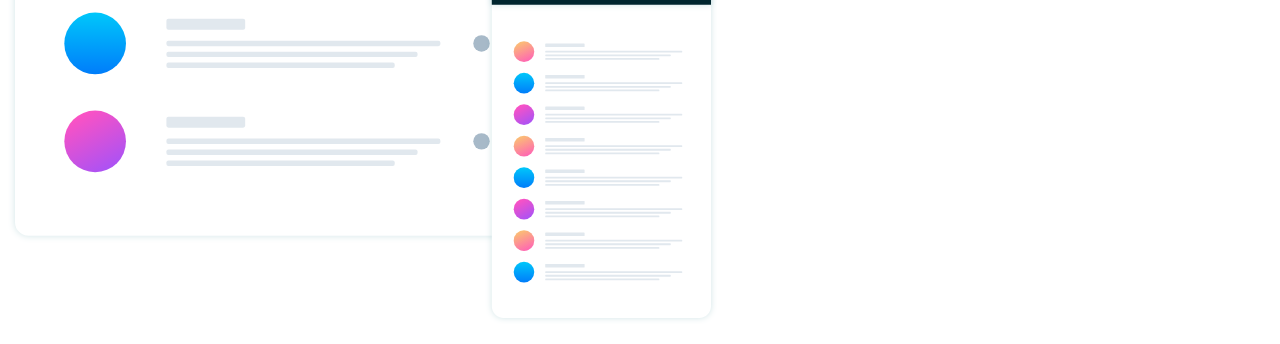
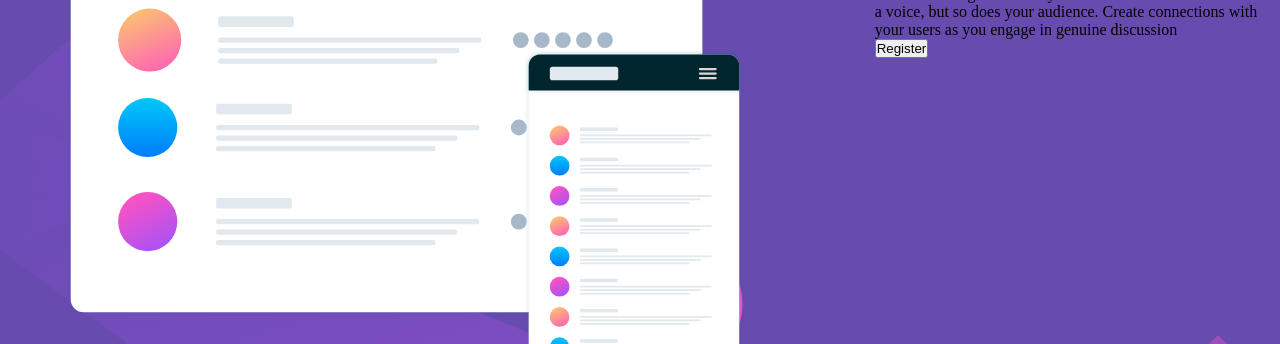
Before and after one commit to macu-dev/huddle-landing-page, a plain HTML site: page index.html in a window 1280 px wide. Shown: the part 259-603 px from the top of the page. Drawn offline with Linux system fonts and the light colour scheme.

Commit message:
se agrego el grid, mediaquerie

```diff
--- a/index.html
+++ b/index.html
@@ -5,19 +5,22 @@
   <meta name="viewport" content="width=device-width, initial-scale=1.0"> <!-- displays site properly based on user's device -->
   <link rel="icon" type="image/png" sizes="32x32" href="./images/favicon-32x32.png">
   <title>Frontend Mentor | Huddle landing page with single introductory section</title>
+  <link rel="stylesheet" href="style/CSS/main.css">
+  <!-- font awesome-->
+  <link rel="stylesheet" href="font-awesome/css/all.css">
 </head>
 <body>
-  <header class="header-huddle">
+  <header class="header-huddle container">
     <nav class="navbar-huddle">
       <div class="navbar-brand-huddle">
         <img src="images/logo.svg" alt="logo huddle">
       </div>
     </nav>
 
-    <div class="container-content">
+    <div class="container-content-img">
       <img src="images/illustration-mockups.svg" alt="website">
     </div>
-    <div class="container-content">
+    <div class="container-content-text">
       <div class="text-title">
         <h1>build the comunity your fans will love</h1>
       </div>
@@ -38,12 +41,12 @@
         <i class="fab fa-instagram"></i>
       </div>
     </div>
+    <footer>
+      <p class="attribution">
+        Challenge by <a href="https://www.frontendmentor.io?ref=challenge" target="_blank">Frontend Mentor</a>.
+        Coded by Macu 👩‍💻 <a href="https://github.com/macu-dev/huddle-landing-page">Repository</a>.
+      </p>
+    </footer>
   </header>
-  <footer>
-    <p class="attribution">
-      Challenge by <a href="https://www.frontendmentor.io?ref=challenge" target="_blank">Frontend Mentor</a>.
-      Coded by Macu 👩‍💻 <a href="https://github.com/macu-dev/huddle-landing-page">Repository</a>.
-    </p>
-  </footer>
 </body>
 </html>
--- a/style/SASS/base/_reset.scss
+++ b/style/SASS/base/_reset.scss
@@ -9,5 +9,6 @@ html{
   height:$size-100;
 }
 body{
-  min-width: 100%;
+  min-width: $size-100;
+  height:$size-100;
 }
--- a/style/SASS/layout/_body.scss
+++ b/style/SASS/layout/_body.scss
@@ -1,3 +1,3 @@
 body{
-  background-color:$color-nav-netflix;
+  background-color:$color-violet;
 }
--- a/style/SASS/layout/_grid.scss
+++ b/style/SASS/layout/_grid.scss
@@ -2,51 +2,33 @@
   width:$size-100;
   height:$size-100;
   display:grid;
-  grid-template-columns: $sidebar-width repeat(6,1fr);
-  grid-template-rows: repeat(20,auto);
-  grid-template-areas:"navigation header header header header header header"
-                      "navigation header header header header header header"
-                      "navigation header header header header header header"
-                      "navigation header header header header header header"
-                      "navigation myList myList myList myList myList myList"
-                      "navigation myList myList myList myList myList myList"
-                      "navigation myList myList myList myList myList myList"
-                      "navigation popular popular popular popular popular popular"
-                      "navigation popular popular popular popular popular popular"
-                      "navigation popular popular popular popular popular popular"
-                      "navigation news    news    news    news    news    news"
-                      "navigation news    news    news    news    news    news"
-                      "navigation news    news    news    news    news    news"
-                      "navigation trending  trending  trending    trending    trending    trending"
-                      "navigation trending  trending  trending    trending    trending    trending"
-                      "navigation trending  trending  trending    trending    trending    trending"
-                      "navigation footer footer  footer  footer    footer    footer"
-                      "navigation footer footer  footer  footer    footer    footer"
-                      "navigation footer footer  footer  footer    footer    footer"
-                      "navigation footer footer  footer  footer    footer    footer" ;
+  grid-template-columns: 5% 2fr 1fr;
+  grid-template-rows: 170px 1fr repeat(3,1fr);
+  grid-template-areas:"espacio navigation navigation"
+                      "espacio contenido1  contenido2"
+                      "espacio     button      button  "
+                      "espacio    icon-social  icon-social"
+                      "espacio     footer      footer  " ;
 
-  header{
-    @include grid-row-column(header);
-  }
 
-  .navigation-netflix{
+  .navbar-huddle{
     @include grid-row-column(navigation);
   }
 
- .my-list-netflix{
-    @include grid-row-column(myList);
+ .container-content-img{
+    @include grid-row-column(contenido1);
   }
 
- .popular-netflix{
-    @include grid-row-column(popular);
+ .container-content-text{
+    @include grid-row-column(contenido2);
   }
 
- .news-netflix{
-    @include grid-row-column(news);
+ .btn-box{
+    @include grid-row-column(button);
   }
 
-  .trending-netflix{
-    @include grid-row-column(trending);
+  .container-icons{
+    @include grid-row-column(icon-social);
   }
 
   footer{
--- a/style/SASS/layout/_header.scss
+++ b/style/SASS/layout/_header.scss
@@ -1,84 +1,95 @@
-.container{
-  header{
-    @include bg($color-bg-img, url("/img/stranger-things.jpg"), 70%, right);
-    height: 80vh;
+.header-huddle{
+  width: $size-100;
+  height: $size-100;
+  @include bg(url('/images/bg-desktop.svg'), cover, center center);
+
+  .container-content-img{
+    width: 100%;
+    height: 100%;
     display: flex;
-    flex-wrap: wrap;
-    color: $color-white;
-    align-content: center;
-  }
-}
+    justify-content: flex-start;
+    align-items: center;
 
-.box-text{
-  width: $size-100;
-  padding:0 2rem;
-
-  .title-netflix{
-    @include font($font-monstserrat, 1.4rem, $color-white);
-    margin-bottom: 0;
-    text-transform: uppercase;
-
-    span{
-      @include font($font-original, 1
-      .4rem, $color-white);
-      margin-left: 3px;
-      text-transform: uppercase;
+    img{
+      width: 90%;
+      max-width: 84%;
+      height: 100%;
+      object-fit: contain;
     }
-  }
-
-  .title-serie{
-    @include font($font-serie, 4rem, $color-white);
-    text-transform: uppercase;
-    transform:scale(1,1.15);
-  }
-}
-
-.box-info-serie{
- padding: 0 2rem;
-}
-
-.box-clasification-serie{
-  .match{
-    text-transform: capitalize;
-    color:rgb(9, 160, 9);
-    letter-spacing: 1px;
-    font-size: 1.15rem;
-  }
-
-  .year{
-    margin-left: $margin;
-    font-size: 1.15rem;
-  }
-
-  .clasification{
-    background-color: rgb(31, 30, 30);
-    padding: 4px;
-    color:grey;
-    font-weight: bolder;
-    text-transform: uppercase;
-    margin-left: $margin;
-  }
-
-  .seasons{
-   @include settings-clasification(capitalize);
-  }
-
-  .hd{
-    @include settings-clasification(uppercase);
-    color: $color-grey;
-    border: 1px solid  $color-grey;
-    padding: 3px;
-    border-radius: 4px;
   }
 
 }
 
-.box-info-serie{
+// .box-text{
+//   width: $size-100;
+//   padding:0 2rem;
 
-  .overview-serie{
-    margin-top: $margin;
-    @include font($font-monstserrat, 1.3rem, $color-grey);
-    line-height: 26px;
-    width: $size-50;
-  }
-}
+//   .title-netflix{
+//     @include font($font-monstserrat, 1.4rem, $color-white);
+//     margin-bottom: 0;
+//     text-transform: uppercase;
+
+//     span{
+//       @include font($font-original, 1
+//       .4rem, $color-white);
+//       margin-left: 3px;
+//       text-transform: uppercase;
+//     }
+//   }
+
+//   .title-serie{
+//     @include font($font-serie, 4rem, $color-white);
+//     text-transform: uppercase;
+//     transform:scale(1,1.15);
+//   }
+// }
+
+// .box-info-serie{
+//  padding: 0 2rem;
+// }
+
+// .box-clasification-serie{
+//   .match{
+//     text-transform: capitalize;
+//     color:rgb(9, 160, 9);
+//     letter-spacing: 1px;
+//     font-size: 1.15rem;
+//   }
+
+//   .year{
+//     margin-left: $margin;
+//     font-size: 1.15rem;
+//   }
+
+//   .clasification{
+//     background-color: rgb(31, 30, 30);
+//     padding: 4px;
+//     color:grey;
+//     font-weight: bolder;
+//     text-transform: uppercase;
+//     margin-left: $margin;
+//   }
+
+//   .seasons{
+//    @include settings-clasification(capitalize);
+//   }
+
+//   .hd{
+//     @include settings-clasification(uppercase);
+//     color: $color-grey;
+//     border: 1px solid  $color-grey;
+//     padding: 3px;
+//     border-radius: 4px;
+//   }
+
+// }
+
+// .box-info-serie{
+
+//   .overview-serie{
+//     margin-top: $margin;
+//     @include font($font-monstserrat, 1.3rem, $color-grey);
+//     line-height: 26px;
+//     width: $size-50;
+//   }
+// }
--- a/style/SASS/layout/_mediaqueries.scss
+++ b/style/SASS/layout/_mediaqueries.scss
@@ -1,94 +1,13 @@
-@include mq ($extra-large){
-  .container header{
-    background-size: cover;
-    background-position: center center;
-    height: 100vh;
-  }
+@include mq ($medium){
+  .container {
+    grid-template-rows: repeat(6,auto);
+    grid-template-areas:"navigation navigation navigation"
+                        "contenido1 contenido1 contenido1"
+                        "contenido2 contenido2 contenido2"
+                        "button     button     button    "
+                        "icon-social icon-social icon-social"
+                        "footer      footer      footer     " ;
 
-  .box-info-serie .overview-serie ,.box-clasification-serie .clasification, .box-clasification-serie .hd {
-    color:$color-icon;
-  }
-
-  .column-footer1 a, .column-footer2 a, .column-footer3 a, .column-footer4 a, .btn-box button, .btn-box + p {
-    font-size: 0.79rem;
   }
 
 }
-
-@include mq ($large){
-  footer .column-footer1, footer .column-footer2, footer .column-footer3, footer .column-footer4{
-    width: 50%;
-    height: auto;
-  }
-
-  .box-text .title-netflix, .box-text .title-netflix span {
-    font-size: 1.256rem;
-  }
-
-  .box-text .title-serie{
-    font-size: 5vmax;
-  }
-
-  .box-info-serie .overview-serie{
-    font-size: 1.156rem;
-    width: 100%;
-  }
-
-  .my-list-netflix .title-section, .popular-netflix .title-section, .news-netflix .title-section, .trending-netflix .title-section{
-    font-size: 1.4rem;
-  }
-
-  .box-clasification-serie .match, .box-clasification-serie .year, .box-clasification-serie .seasons, .box-clasification-serie .hd{
-    font-size: initial;
-    margin-left: 6px;
-  }
-
-  .box-clasification-serie .year{
-    padding: 0;
-  }
-
-  .gallery-my-list{
-    @include grid (repeat(2,1fr), repeat(3, 1fr));
-    width: calc( 100% - var(--sidebar-widht) );
-    height: auto;
-    gap: 0.5rem;
-  }
-
-  .arrow-gallery{
-    display: none !important;
-  }
-
-
-  .gallery-item{
-    width: $size-100;
-    height: $size-100;
-
-    img{
-      width: 100%;
-      height: auto;
-      border-radius: 4px;
-    }
-  }
-}
-
-@include mq (434px){
-  .box-clasification-serie{
-    display: none;
-  }
-
-  .social-links{
-    display: inline-block;
-    .footer-img{
-      width: 22px;
-    }
-
-    svg{
-      margin-right: 0.5rem;
-    }
-  }
-
-  .column-footer2, .column-footer3, .column-footer4{
-    padding-top: 2rem;
-  }
-
-}
--- a/style/SASS/main.scss
+++ b/style/SASS/main.scss
@@ -6,5 +6,4 @@
 @import 'layout/grid';
 @import 'layout/header';
 @import 'layout/navigation';
-@import 'layout/footer';
 @import 'layout/mediaqueries';
--- a/style/SASS/utilities/_mixins.scss
+++ b/style/SASS/utilities/_mixins.scss
@@ -3,13 +3,12 @@
   grid-row:$column-row/$column-row;
 }
 
-@mixin bg($color, $img-url, $size, $position ){
+@mixin bg($img-url, $size, $position ){
   background: {
     image: $img-url;
     size:$size;
     position:$position;
     repeat: no-repeat;
-    color:$color;
   }
 
 }
--- a/style/SASS/utilities/_variable.scss
+++ b/style/SASS/utilities/_variable.scss
@@ -1,19 +1,15 @@
-$color-nav-netflix: #141414;
-$color-bg-img:#01050e;
+
 $color-white:white;
-$color-icon: rgb(180, 179, 179);
+$color-gray: rgb(180, 179, 179);
 $margin:10px;
-$color-grey: grey;
-$color-bg-netflix: black;
-$color-active-btn-netflix: #e50914;
-$font:'netflix-font';
-$font-original:'montserratlight';
-$font-monstserrat: 'montserratregular';
-$font-serie: 'Benguiat';
+$font-poppin-regular:'Poppins-regular';
+$font-popping-bold:'Poppins-bold';
+$font-open-sans: 'Open Sans';
+$font-weight-bold: bold;
+$color-violet: hsl(257, 40%, 49%);
 $size-100: 100%;
 $size-50:50%;
 $small: 576px;
 $medium:768px;
 $large: 992px;
 $extra-large:1200px;
-$sidebar-width: 60px;
```
Also changed, not shown: style/SASS/layout/_navigation.scss (+44 -32 lines), style/SASS/layout/_section.scss (+10 -10 lines), style/CSS/main.css, 1 other file.
